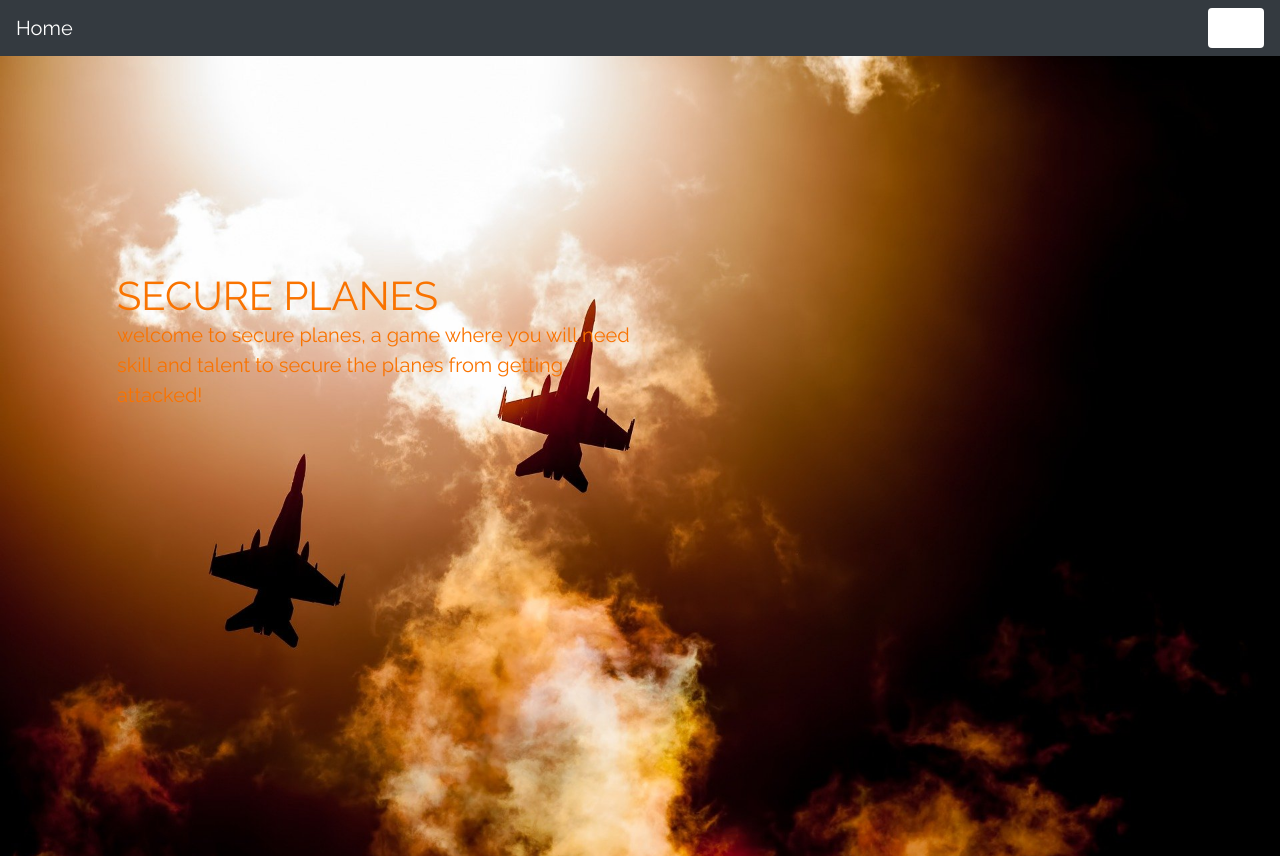
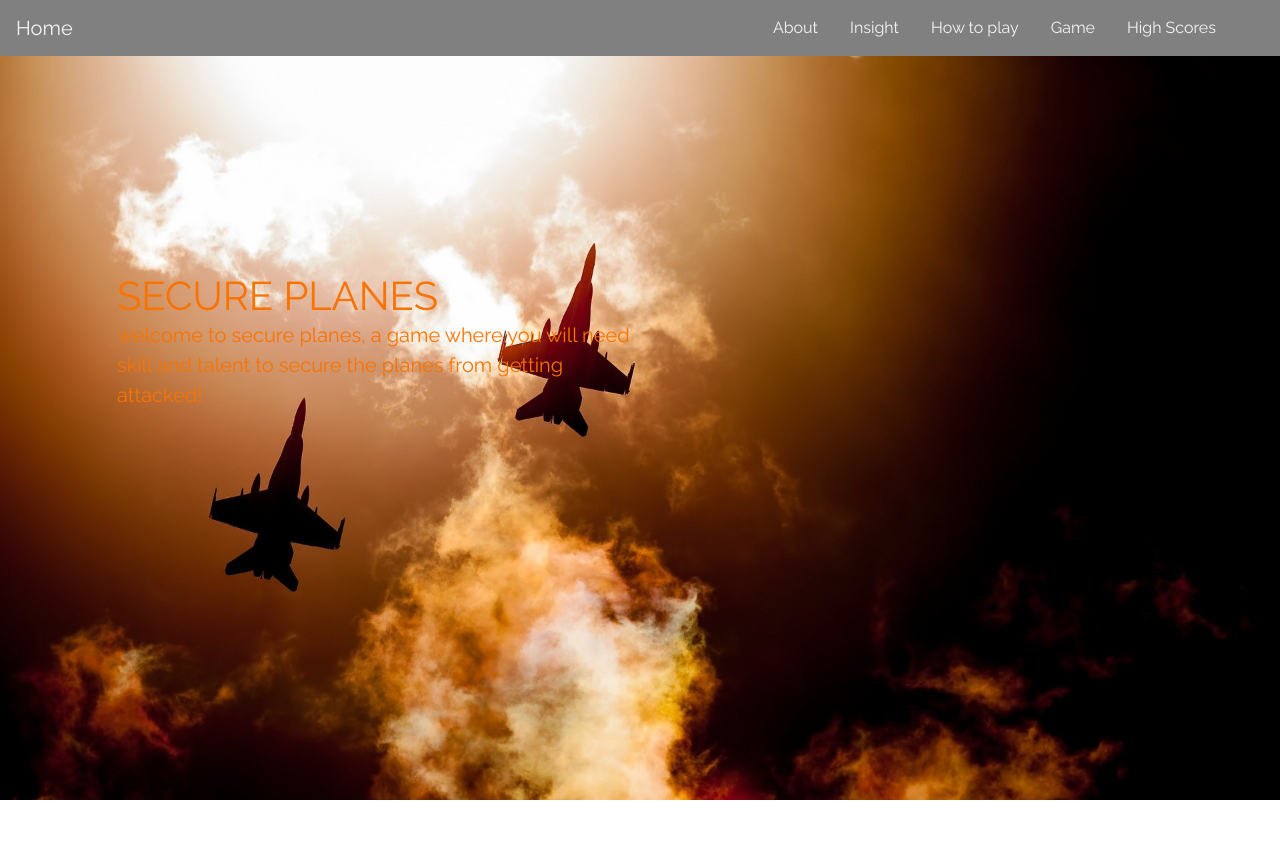
Before and after one commit to TefilahK/airplaneGame, a website: page index.html in a window 1280 px wide. Shown: the top 856 px of the page. Drawn offline with nearby package versions, Linux system fonts and the light colour scheme; a script that the page names is missing.

Commit message:
fix the design part of navabar

```diff
--- a/CSS/style.css
+++ b/CSS/style.css
@@ -6,27 +6,24 @@ html,h1,h2,h3,h4,h5,h6,a{
        font-family: 'Times New Roman', Times, serif;
        color:#F97300
    }
-.navbar{ background:GREY;}
+   .navbar{ background:grey;}
 
    .nav-link , .navbar-brand{ color: #f4f4f4; cursor: pointer;}
 
    .nav-link{ margin-right: 1em !important;}
 
-.nav-link:hover{ background: #f4f4f4; color: GREY; }
+   .nav-link:hover{ background: #f4f4f4; color: grey; }
 
    .navbar-collapse{ justify-content: flex-end;}
 
    .navbar-toggler{  background:#fff !important;}
-
    .navbar-collapse{
        justify-content: flex-end;
       }
    .bg-dark{
    background-color:#343a40!important
    }
-.bg-primary{
-    background-color:#007bff!important
-}
+
     .header{
         background-image: url('../images/image_background.jpg');
         background-attachment: fixed;
--- a/index.html
+++ b/index.html
@@ -32,14 +32,33 @@
 <body>
     <div id="interface">
     <!-- navbar -->
- <nav class="navbar navbar-dark bg-dark">
-    <a class="navbar-brand" href="#">Home</a>
+    <!-- <nav class="navbar navbar-expand-lg fixed-top ">
+        <a class="navbar-brand" href="#header">Home</a>
+       <button class="navbar-toggler" type="button" data-toggle="collapse" data-target="#navbarSupportedContent" aria-controls="navbarSupportedContent" aria-expanded="false" aria-label="Toggle navigation">
+        <span class="navbar-toggler-icon"></span>
+       </button>
+       <div class="collapse navbar-collapse " id="navbarSupportedContent">     <ul class="navbar-nav mr-4">
+        <li class="nav-item">
+            <a class="nav-link" data-value="about" href="#">About</a>        </li>
+       <li class="nav-item">
+           <a class="nav-link " data-value="portfolio"href="#">Portfolio</a>
+        </li>
+        <li class="nav-item">
+           <a class="nav-link " data-value="blog" href="#">Blog</a>         </li>
+       <li class="nav-item">
+          <a class="nav-link " data-value="team" href="#">         Team</a>       </li>
+       <li class="nav-item">
+        <a class="nav-link " data-value="contact" href="#">Contact</a>       </li>
+       </ul>
+       </div></nav> -->
+ <nav class="navbar navbar-expand-lg fixed-top">
+    <a class="navbar-brand" href="#home">Home</a>
    <button class="navbar-toggler" type="button" data-toggle="collapse" data-target="#navbarSupportedContent" aria-controls="navbarSupportedContent" aria-expanded="false" aria-label="Toggle navigation">
     <span class="navbar-toggler-icon"></span>
    </button>
    <div class="collapse navbar-collapse " id="navbarSupportedContent">     <ul class="navbar-nav mr-4">
     <li class="nav-item">
-        <a class="nav-link" id="about" data-value="about" href="#">About</a>        </li>
+        <a class="nav-link" id="about" data-value="about" href="#about">About</a>        </li>
    <li class="nav-item">
        <a class="nav-link " id="insight" data-value="insight"href="#">Insight</a>
     </li>
@@ -51,7 +70,7 @@
     <a class="nav-link " id="scores" data-value="scores" href="#">High Scores</a>       </li>
    </ul>
    </div></nav>
-   <header class="header">
+   <header class="header" id='home'>
     <div class="overlay"></div>
      <div class="container">
         <div class="description ">
@@ -77,7 +96,7 @@
     </div>
    </div> -->
    <!-- portfolio -->
-<div class="portfolio">
+<div class="portfolio" id="about">
     <h1 class="text-center">Quick insight into the game:</h1>
 <div class="container">
  <div class="row">
```
Lines whose indentation alone changed are shown as unchanged.
